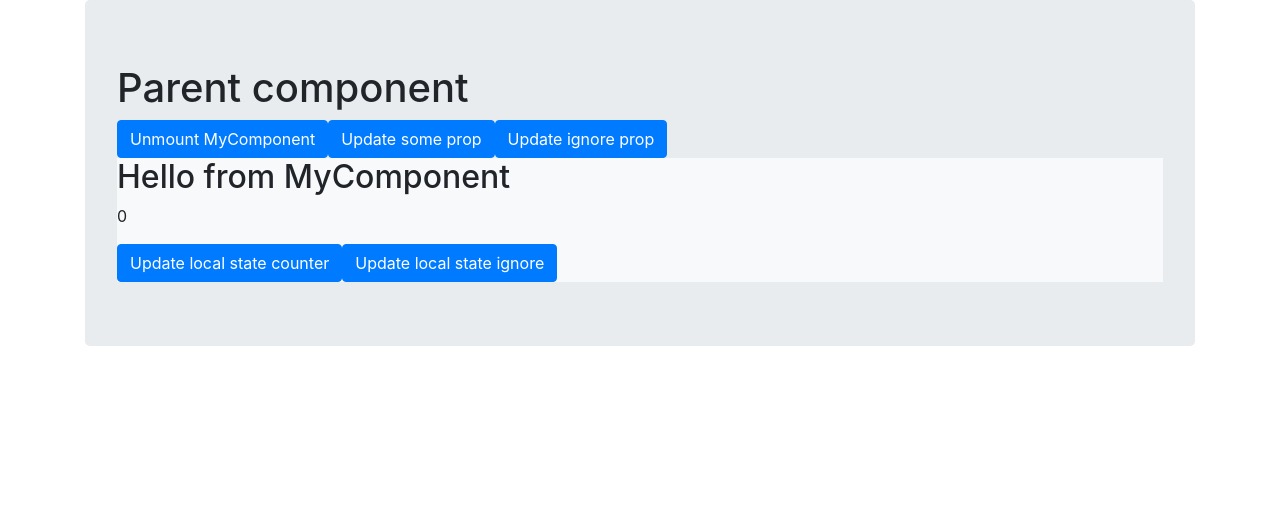
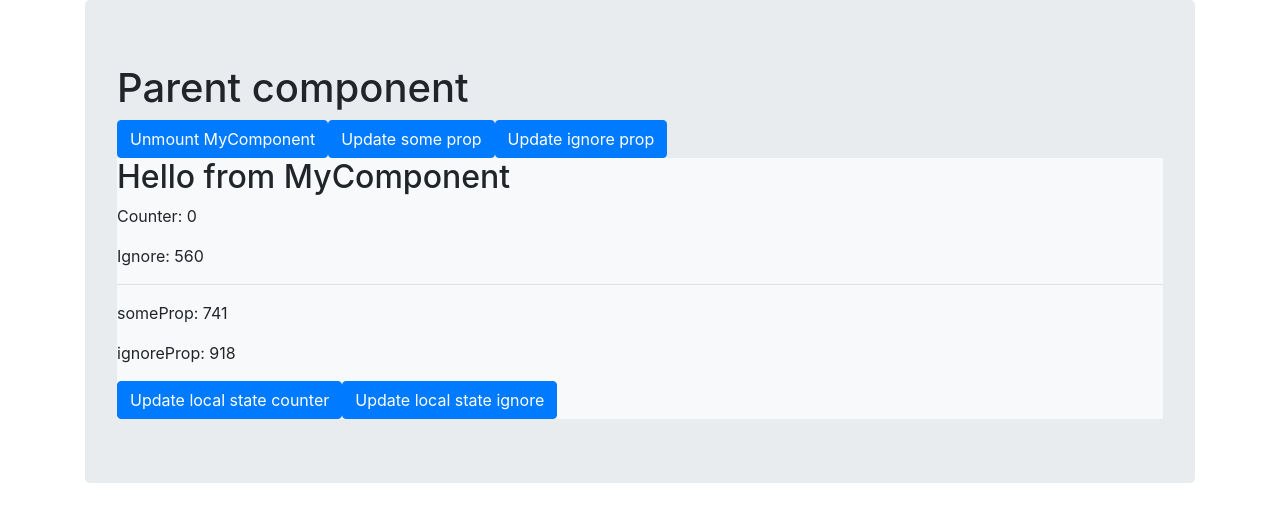
Before and after one commit to przemwo/react-lifecycle-methods, a React (Create React App) app: page / in a window 1280 px wide. Shown: the top 522 px of the page. Built offline with nearby package versions, Linux system fonts and the light colour scheme; the HTML template or start-up script is replaced by a standard one.

Commit message:
added util getRandmomInt

```diff
--- a/src/App.js
+++ b/src/App.js
@@ -1,19 +1,21 @@
 import React from 'react';
+
 import MyComponent from './MyComponent';
+import getRandomInt from './util/getRandomInt';
 
 class App extends React.Component {
     state = {
         mountMyComponent: true,
-        someProp: new Date(),
-        ignoreProp: new Date(),
+        someProp: getRandomInt(1000),
+        ignoreProp: getRandomInt(1000),
     };
     toggleMountMyComponent = () => {
         this.setState(({ mountMyComponent }) => ({
             mountMyComponent: !mountMyComponent,
         }));
     };
-    updateSomeProp = () => this.setState({ someProp: new Date() });
-    updateIgnoreProp = () => this.setState({ ignoreProp: new Date() });
+    updateSomeProp = () => this.setState({ someProp: getRandomInt(1000) });
+    updateIgnoreProp = () => this.setState({ ignoreProp: getRandomInt(1000) });
     toggleFoo = () => this.setState({ foo: !this.state.foo });
     render() {
         const { mountMyComponent, someProp, ignoreProp } = this.state;
--- a/src/MyComponent.js
+++ b/src/MyComponent.js
@@ -1,12 +1,14 @@
 import React from 'react';
 
+import getRandomInt from './util/getRandomInt';
 
 class MyComponent extends React.Component {
+    // Lifecycle methods
     constructor(props) {
         super(props);
         this.state = {
             counter: 0,
-            ignore: 'do not re-render when this value change',
+            ignore: getRandomInt(1000),
         };
         console.log('constructor');
     };
@@ -36,19 +38,18 @@ class MyComponent extends React.Component {
         console.log('componentWillUnmount');
         console.log('=================================================');
     };
-    updateLocalState = () => {
-        this.setState(({ counter }) => ({
-            counter: ++counter,
-        }));
-    };
-    updateLocalStateIgnore = () => this.setState({ ignore: 'ignore has been changed'});
     render() {
-        const { counter } = this.state;
+        const { counter, ignore } = this.state;
+        const { someProp, ignoreProp } = this.props;
         console.log('render');
         return (
             <div className="bg-light">
                 <h2>Hello from MyComponent</h2>
-                <p>{ counter }</p>
+                <p>Counter: { counter }</p>
+                <p>Ignore: { ignore }</p>
+                <hr />
+                <p>someProp: { someProp }</p>
+                <p>ignoreProp: { ignoreProp }</p>
                 <button
                     className="btn btn-primary"
                     onClick={this.updateLocalState}
@@ -64,5 +65,12 @@ class MyComponent extends React.Component {
             </div>
         );
     };
+    // Other methods
+    updateLocalState = () => {
+        this.setState(({ counter }) => ({
+            counter: ++counter,
+        }));
+    };
+    updateLocalStateIgnore = () => this.setState({ ignore: getRandomInt(1000) });
 };
 export default MyComponent;
--- /dev/null
+++ b/src/util/getRandomInt.js
@@ -0,0 +1 @@
+export default (max = 1000) => Math.floor(Math.random() * max + 1);
```
